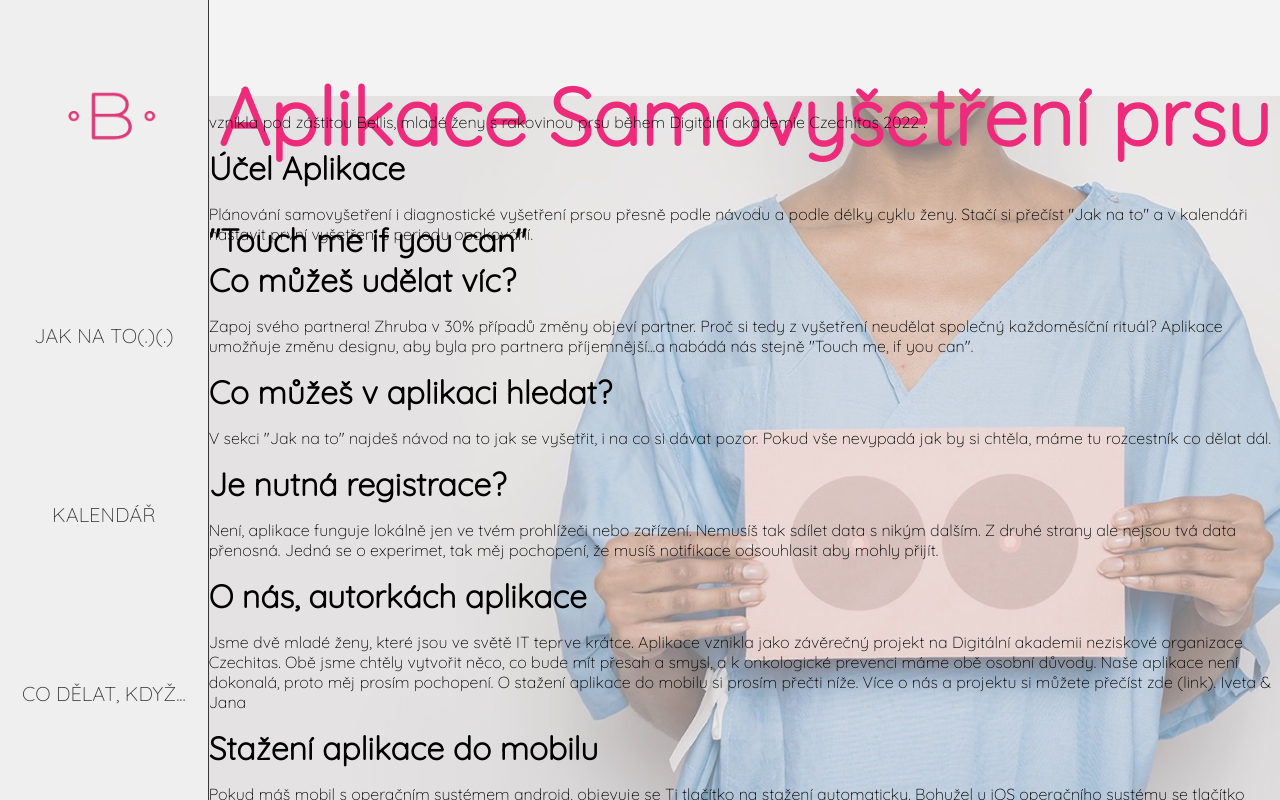
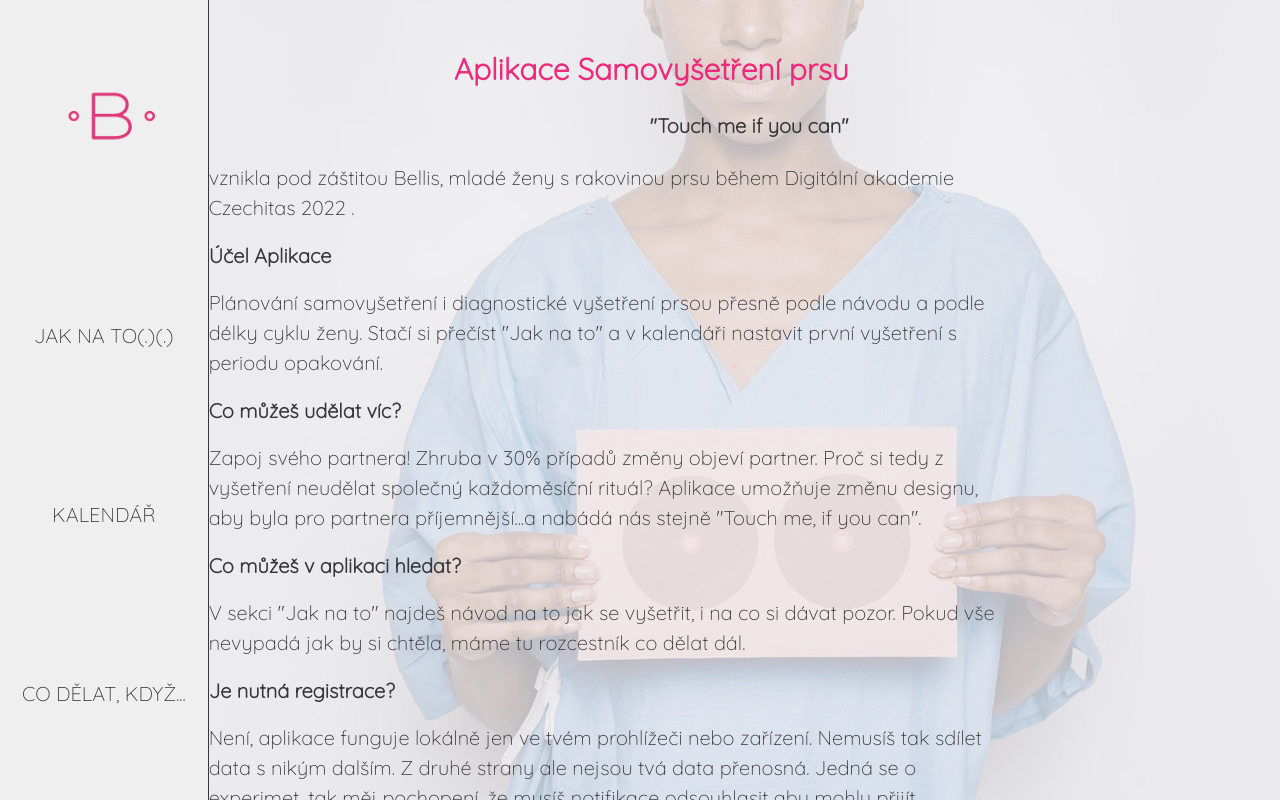
Before and after one commit to janajurcova/samovysetreni-prsu, a React app: page /info in a window 1280 px wide. Shown: the top 800 px of the page. Built offline with nearby package versions, Linux system fonts and the light colour scheme; what dayjs-recur would draw is missing.

Commit message:
first styling InfoPage

```diff
--- a/src/pages/InfoPage/index.jsx
+++ b/src/pages/InfoPage/index.jsx
@@ -6,11 +6,12 @@
 
 export const InfoPage = () => {
   return (
-      <div className="info__body">
-        <header className="info__container">
+    <div className="info__body">
+      <div className="info__container">
+        <div className="info__header">
           <h1 className="info__title">Aplikace Samovyšetření prsu</h1>
-          <h2 className="infro__subTitle">"Touch me if you can"</h2>
-        </header>
+          <h2 className="info__subTitle">"Touch me if you can"</h2>
+        </div>
         <p className="info__paragraph">
           vznikla pod záštitou Bellis
           <a className="info__link" href="https://www.bellisky.cz/"></a>, mladé
@@ -18,7 +19,7 @@
           <a className="info__link" href="https://www.czechitas.cz/"></a>.
         </p>
         <section className="info__section">
-          <h2 className="infro__subTitle">Účel Aplikace</h2>
+          <h2 className="info__subTitle">Účel Aplikace</h2>
           <p className="info__paragraph">
             Plánování samovyšetření i diagnostické vyšetření prsou přesně podle
             návodu a podle délky cyklu ženy. Stačí si přečíst "Jak na to" a v
@@ -26,7 +27,7 @@
           </p>
         </section>
         <section className="info__section">
-          <h2 className="infro__subTitle">Co můžeš udělat víc?</h2>
+          <h2 className="info__subTitle">Co můžeš udělat víc?</h2>
           <p className="info__paragraph">
             Zapoj svého partnera! Zhruba v 30% případů změny objeví partner.
             Proč si tedy z vyšetření neudělat společný každoměsíční rituál?
@@ -35,7 +36,7 @@
           </p>
         </section>
         <section className="info__section">
-          <h2 className="infro__subTitle">Co můžeš v aplikaci hledat?</h2>
+          <h2 className="info__subTitle">Co můžeš v aplikaci hledat?</h2>
           <p className="info__paragraph">
             V sekci "Jak na to" najdeš návod na to jak se vyšetřit, i na co si
             dávat pozor. Pokud vše nevypadá jak by si chtěla, máme tu rozcestník
@@ -43,7 +44,7 @@
           </p>
         </section>
         <section className="info__section">
-          <h2 className="infro__subTitle">Je nutná registrace?</h2>
+          <h2 className="info__subTitle">Je nutná registrace?</h2>
           <p className="info__paragraph">
             Není, aplikace funguje lokálně jen ve tvém prohlížeči nebo zařízení.
             Nemusíš tak sdílet data s nikým dalším. Z druhé strany ale nejsou
@@ -52,7 +53,7 @@
           </p>
         </section>
         <section className="info__section">
-          <h2 className="infro__subTitle">O nás, autorkách aplikace</h2>
+          <h2 className="info__subTitle">O nás, autorkách aplikace</h2>
           <p className="info__paragraph">
             Jsme dvě mladé ženy, které jsou ve světě IT teprve krátce. Aplikace
             vznikla jako závěrečný projekt na Digitální akademii neziskové
@@ -64,7 +65,7 @@
           </p>
         </section>
         <section className="info__section">
-          <h2 className="infro__subTitle">Stažení aplikace do mobilu</h2>
+          <h2 className="info__subTitle">Stažení aplikace do mobilu</h2>
           <p className="info__paragraph">
             Pokud máš mobil s operačním systémem android, objevuje se Ti
             tlačítko na stažení automaticky. Bohužel u iOS operačního systému se
@@ -76,5 +77,6 @@
           </p>
         </section>
       </div>
+    </div>
   );
 };
--- a/src/pages/InfoPage/style.css
+++ b/src/pages/InfoPage/style.css
@@ -1,21 +1,23 @@
-.info__body {
-  background-image: url(../../img/cover-opacity.jpg);
-  background-size: cover;
-  height: 100vh;
+.info__container {
+  /* background-color: #f3f3f3; */
+  font-family: 'Quicksand', sans-serif;
+  width: 800px;
 }
-.info__container {
-  background-color: #f3f3f3;
-  font-family: 'Quicksand', sans-serif;
+.info__header {
+  display: flex;
+  flex-direction: column;
+  align-items: flex-end;
+  margin-right: 160px;
 }
 .info__title {
-  font-size: 80px;
+  font-size: 30px;
   color: var(--main-color);
 }
 .info__subTitle {
-  font-size: 50px;
+  font-size: 20px;
   color: var(--text);
 }
-.infro__paragraph {
+.info__paragraph {
   font-size: 20px;
   line-height: 1.5;
   color: var(--text);
```
